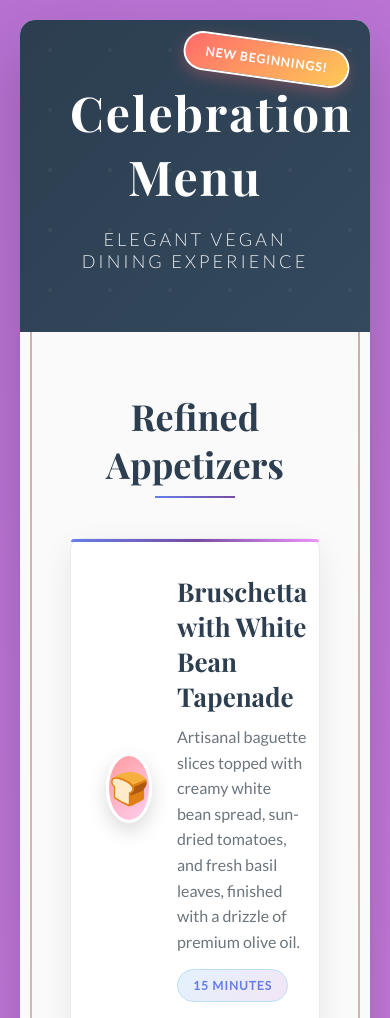
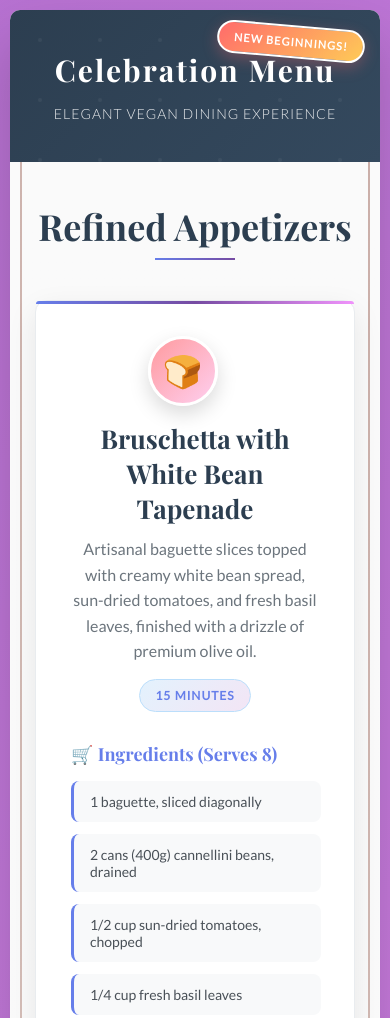
Before and after one commit to pungoyal/dinner-party-menu, a plain HTML site: page food-menu.html in a window 390 px wide. Shown: the top 1018 px of the page. Drawn offline with nearby package versions, Linux system fonts and the light colour scheme.

Commit message:
Update food-menu.html

```diff
--- a/food-menu.html
+++ b/food-menu.html
@@ -33,7 +33,8 @@
 
         .menu-container {
             background: white;
-            width: 8.5in;
+            width: 100%;
+            max-width: 8.5in;
             min-height: 11in;
             border-radius: 15px;
             box-shadow: 0 30px 60px rgba(0,0,0,0.2);
@@ -112,6 +113,191 @@
         .content {
             padding: 60px 50px;
             background: linear-gradient(to bottom, #fafafa 0%, #f8f9fa 100%);
+        }
+
+        @media (max-width: 768px) {
+            body {
+                padding: 10px;
+            }
+
+            .menu-container {
+                border-radius: 10px;
+            }
+
+            .header {
+                padding: 40px 25px;
+            }
+
+            .header h1 {
+                font-size: 36px;
+                margin-bottom: 15px;
+            }
+
+            .header .subtitle {
+                font-size: 16px;
+                letter-spacing: 2px;
+            }
+
+            .celebration-note {
+                top: 15px;
+                right: 15px;
+                padding: 8px 15px;
+                font-size: 11px;
+                transform: rotate(5deg);
+            }
+
+            .content {
+                padding: 40px 25px;
+            }
+
+            .section-title {
+                font-size: 28px;
+                margin-bottom: 35px;
+            }
+
+            .dish {
+                padding: 25px 20px;
+                margin-bottom: 25px;
+            }
+
+            .dish-header {
+                flex-direction: column;
+                align-items: flex-start;
+                text-align: center;
+                margin-bottom: 20px;
+            }
+
+            .dish-icon {
+                width: 60px;
+                height: 60px;
+                font-size: 28px;
+                margin-right: 0;
+                margin-bottom: 15px;
+                align-self: center;
+            }
+
+            .dish-name {
+                font-size: 22px;
+                text-align: center;
+                margin-bottom: 12px;
+            }
+
+            .dish-description {
+                font-size: 15px;
+                text-align: center;
+            }
+
+            .prep-time {
+                margin-top: 12px;
+                align-self: center;
+            }
+
+            .ingredients {
+                grid-template-columns: 1fr;
+                gap: 10px;
+            }
+
+            .ingredient {
+                padding: 10px 14px;
+                font-size: 13px;
+            }
+
+            .recipe {
+                padding: 20px 15px;
+            }
+
+            .step {
+                font-size: 14px;
+                margin-bottom: 15px;
+            }
+
+            .step-number {
+                width: 26px;
+                height: 26px;
+                font-size: 11px;
+                margin-right: 12px;
+            }
+
+            .timeline-section {
+                padding: 30px 25px;
+            }
+
+            .timeline-title {
+                font-size: 24px;
+                margin-bottom: 15px;
+            }
+
+            .timeline-text {
+                font-size: 15px;
+            }
+
+            .footer {
+                padding: 30px 25px;
+            }
+
+            .footer h3 {
+                font-size: 20px;
+            }
+
+            .footer p {
+                font-size: 13px;
+            }
+
+            .print-button {
+                top: 20px;
+                right: 20px;
+                padding: 10px 20px;
+                font-size: 13px;
+            }
+        }
+
+        @media (max-width: 480px) {
+            .header h1 {
+                font-size: 30px;
+            }
+
+            .header .subtitle {
+                font-size: 14px;
+                letter-spacing: 1px;
+            }
+
+            .section-title {
+                font-size: 24px;
+                margin-bottom: 30px;
+            }
+
+            .dish {
+                padding: 20px 15px;
+            }
+
+            .dish-name {
+                font-size: 20px;
+            }
+
+            .dish-description {
+                font-size: 14px;
+            }
+
+            .section-subtitle {
+                font-size: 16px;
+            }
+
+            .ingredient {
+                padding: 8px 12px;
+                font-size: 12px;
+            }
+
+            .step {
+                font-size: 13px;
+            }
+
+            .timeline-title {
+                font-size: 22px;
+            }
+
+            .timeline-text {
+                font-size: 14px;
+            }
         }
 
         .section {
```
